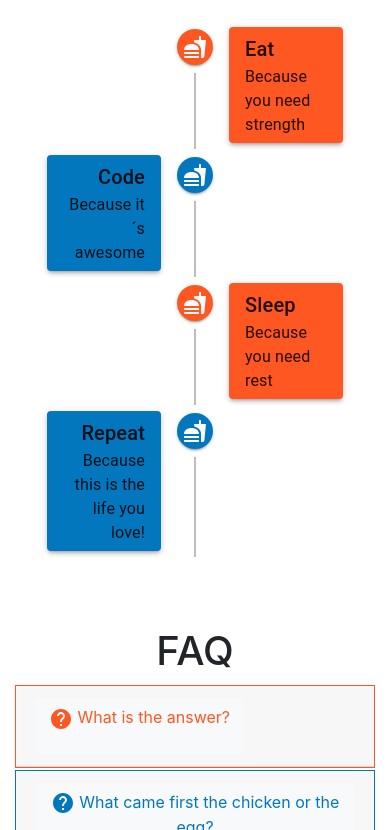
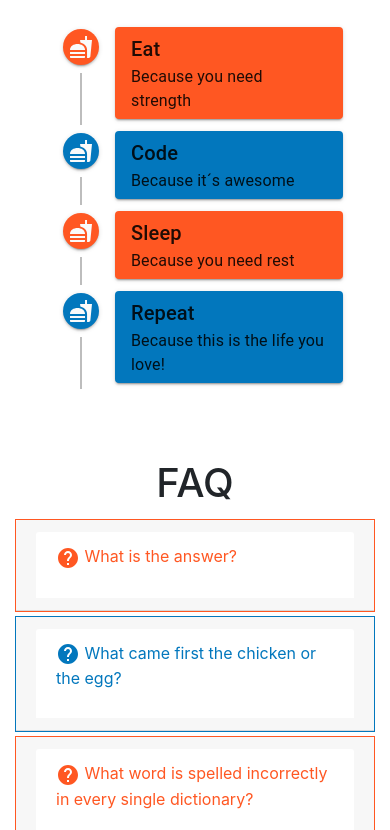
Before and after one commit to F1nnM/ActionPaint, a React (Create React App) app: page / in a window 390 px wide. Shown: the part 4194-5024 px from the top of the page. Built offline with nearby package versions, Linux system fonts and the light colour scheme.

Commit message:
Changes to WhatWeDo and FAQ based on Review

```diff
--- a/src/components/FAQ.js
+++ b/src/components/FAQ.js
@@ -10,14 +10,14 @@ function FAQ() {
       <Accordion defaultActiveKey="0">
         {faq.map((questions, idx) => (
           <Card bsPrefix={idx % 2 === 0 ? styles.orangeborder : styles.blueborder}>
-            <Card.Header>
-              <Accordion.Toggle as={Button} variant="light" eventKey={idx+1}>
+            <Card.Header className={styles.cardheader}>
+              <Accordion.Toggle className={styles.button} as={Card.Header}  eventKey={idx+1}>
                 <p><HelpIcon className={ idx % 2 === 0 ? styles.orange : styles.blue}/>
                 <span className={idx % 2 === 0 ? styles.orange : styles.blue}> {questions.q}</span></p>
               </Accordion.Toggle>
             </Card.Header>
               <Accordion.Collapse eventKey={idx+1}>
-                <Card.Body>
+                <Card.Body className={styles.answer}>
                   {questions.a}
                 </Card.Body>
               </Accordion.Collapse>
--- a/src/components/FAQ.module.css
+++ b/src/components/FAQ.module.css
@@ -8,10 +8,24 @@
 
 .orangeborder{
    border: 1px solid var(--primaryColor);
-   margin-top:2px;
+   margin-top:4px;
 }
 
 .blueborder{
     border: 1px solid var(--accentColor);
-    margin-top:2px;
+    margin-top:4px;
 }
+
+.button{
+    width: 100%;
+    background-color: white!important;
+    border: 0px !important;
+    text-align: left !important;
+
+}
+.answer{
+    margin-left:2%;
+}
+.cardheader{
+    padding:0;
+}
--- a/src/components/WhatWeDo.js
+++ b/src/components/WhatWeDo.js
@@ -11,20 +11,50 @@ import FastfoodIcon from '@material-ui/icons/Fastfood';
 import Paper from '@material-ui/core/Paper';
 import Typography from '@material-ui/core/Typography';
 
+import { useState, useEffect } from 'react';
+import { TimelineOppositeContent } from "@material-ui/lab";
+
+function getWindowDimensions() {
+  const { innerWidth: width, innerHeight: height } = window;
+  return {
+    width,
+    height
+  };
+}
+
+function useWindowDimensions() {
+  const [windowDimensions, setWindowDimensions] = useState(getWindowDimensions());
+
+  useEffect(() => {
+    function handleResize() {
+      setWindowDimensions(getWindowDimensions());
+    }
+
+    window.addEventListener('resize', handleResize);
+    return () => window.removeEventListener('resize', handleResize);
+  }, []);
+
+  return windowDimensions;
+}
+
 function WhatWeDo() {
+  const { height, width } = useWindowDimensions();
+
   return(
     <SectionFrame title="What We Do">
-      <Timeline align="alternate">
+      <Timeline className={styles.timeline} align={width > 800 ? "alternate" : "left"}>
         {whatwedo.map((description, idx)=>(
           <TimelineItem>
+            <TimelineOppositeContent className={styles.oppositecontent} style={{flex:0}}>
+            </TimelineOppositeContent>
           <TimelineSeparator>
             <TimelineDot className={idx % 2 === 0 ? styles.primarytimelineicon : styles.secondarytimelineicon}>
-              <FastfoodIcon/>
+              <FastfoodIcon />
             </TimelineDot>
             <TimelineConnector />
           </TimelineSeparator>
           <TimelineContent>
-            <Paper elevation={3} className={idx % 2 === 0 ? styles.primarytimeline : styles.secondarytimeline}>
+            <Paper elevation={2} className={idx % 2 === 0 ? styles.primarytimeline : styles.secondarytimeline}>
               <Typography variant="h6" component="h1">
                 {description.Title}
               </Typography>
--- a/src/components/WhatWeDo.module.css
+++ b/src/components/WhatWeDo.module.css
@@ -15,3 +15,11 @@
 .secondarytimelineicon{
     background-color: var(--accentColor) !important;
 }
+.oppositecontent{
+    flex: 1 !important;
+}
+
+@media only screen and (max-width: 800px) {
+    /* For Mobile: */
+    .oppositecontent{flex: 0 !important;}
+  }
```
